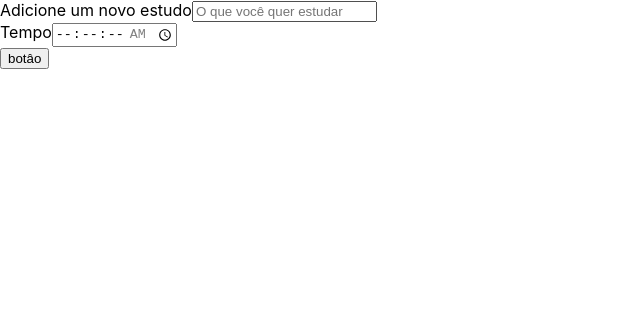
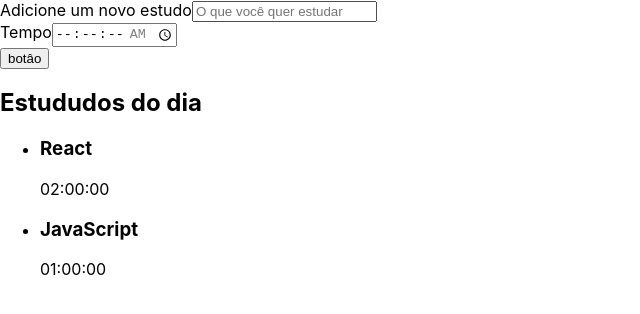
Before and after one commit to Mar-io20/studies-desafio, a React (Create React App) app: page / in a window 1280 px wide. Shown: the top 314 px of the page, without its empty margins (0-640 px from the left). Built offline with nearby package versions, Linux system fonts and the light colour scheme.

Commit message:
Uma lista criada não dinamicamente

```diff
--- a/src/App.tsx
+++ b/src/App.tsx
@@ -1,10 +1,12 @@
 import React from "react";
 import Formulario from "./components/Formulario";
+import Lista from "./components/Lista";
 
 function App() {
   return (
   <div className="App">
     <Formulario />
+    <Lista />
   </div>)
 }
 
--- /dev/null
+++ b/src/components/Lista/index.tsx
@@ -0,0 +1,21 @@
+import React from "react";
+
+function Lista() {
+  return (
+    <aside>
+      <h2>Estududos do dia </h2>
+      <ul>
+        <li>
+          <h3>React</h3>
+          <span>02:00:00</span>
+        </li>
+        <li>
+          <h3>JavaScript</h3>
+          <span>01:00:00</span>
+        </li>
+      </ul>
+    </aside>
+  );
+}
+
+export default Lista;
```
